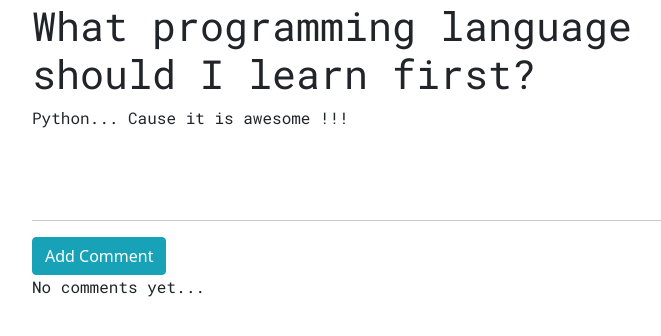
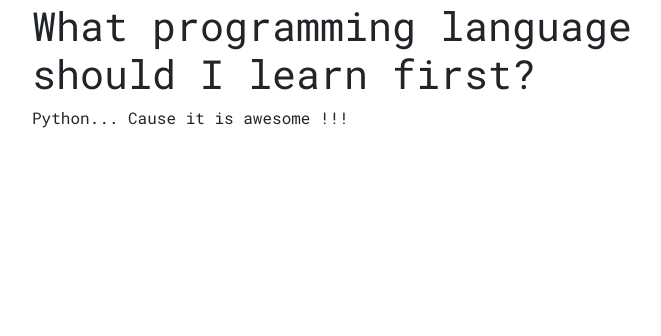
Before and after one commit to Jaiv24/my_django_site, a Django app: page /post/1 in a window 1280 px wide. Shown: the part 128-464 px from the top of the page, without its empty margins (24-685 px from the left). Run offline with Django 3.2, Linux system fonts and the light colour scheme; data comes from the database, SQL or seed files in the repository; some libraries are stand-ins or nearby versions.

Commit message:
Till step 4

```diff
--- a/blog/admin.py
+++ b/blog/admin.py
@@ -1,7 +1,6 @@
 from django.contrib import admin
 
 # Register your models here.
-from .models import Post, Comment
+from .models import Post
 
 admin.site.register(Post)
-admin.site.register(Comment)
--- a/blog/models.py
+++ b/blog/models.py
@@ -1,6 +1,5 @@
 from django.db import models
 from django.utils import timezone
-
 
 # Create your models here.
 
@@ -15,26 +14,6 @@
         self.published_date = timezone.now()
         self.save()
 
-    def approved_comments(self):
-        return self.comments.filter(approved=True)
-
-    #    Create a string representation
+#    Create a string representation
     def __str__(self):
         return str(self.title) + ' (' + str(self.author) + ')'
-
-
-class Comment(models.Model):
-    post = models.ForeignKey('blog.Post', on_delete=models.CASCADE, related_name='comments')
-    # Post.objects.get(pk =2).comments.all() will give all the comments of that perticular post comments.all() thanks to
-    # that related name attribute
-    author = models.CharField(max_length=200)
-    text = models.TextField()
-    created_date = models.DateTimeField(default=timezone.now)
-    approved = models.BooleanField(default=False)
-
-    def approve(self):
-        self.approved = True
-        self.save()
-
-    def __str__(self):
-        return self.text
--- a/blog/static/css/blog.css
+++ b/blog/static/css/blog.css
@@ -25,7 +25,6 @@
 
 .post h1 a {
   color: #000000;
-  text-decoration: none;
 }
 
 .post h1 a:visited {
@@ -37,13 +36,10 @@
 .post-form-blog .btn-primary{
   float: right;
 }
-.top-menu, .top-menu:hover {
+.top-menu, .top-menu:hover{
   color: #fffdd0;
   float: right;
   margin-right: 20px;
   font-size: 21pt;
   text-decoration: none;
 }
-/*.comment {*/
-/*  margin: 20px 20px 0 20px;*/
-/*}*/
--- a/blog/templates/blog/post_detail.html
+++ b/blog/templates/blog/post_detail.html
@@ -16,23 +16,4 @@
             <h1>{{ post.title }}</h1>
             <p> {{ post.text|linebreaksbr}}</p>
         </div>
-        <hr>
-        <a href="{% url 'add_comment_to_post' pk=post.pk %}" class="btn btn-info">Add Comment</a>
-        {% for comment in post.comments.all %}
-            {% if user.is_authenticated  or comment.approved %}
-            <div class="comment">
-                <div class="date">
-                    {{ comment.created_date }}
-                </div>
-                {% if not comment.approved and user.is_superuser %}
-                <a href="{% url 'comment_approve' pk=comment.pk %}"><i class="fas fa-user-check"></i></a>
-                <a href="{% url 'comment_remove' pk=comment.pk %}"><i class="fas fa-user-minus"></i></a>
-                {% endif %}
-                <strong>{{ comment.author }}</strong>
-                    <p>{{ comment.text }}</p>
-            {% endif %}
-        {% empty %}
-            <p>No comments yet...</p>
-        </div>
-        {% endfor %}
-{% endblock %}
+    {% endblock %}
--- a/blog/templates/blog/post_list.html
+++ b/blog/templates/blog/post_list.html
@@ -8,8 +8,6 @@
                 </div>
             <h1><a href="{% url 'post_detail' pk=post.pk %}">{{ post.title }}</a></h1>
             <p>{{ post.text|truncatechars:50 }}</p>
-
-            <a href="{% url 'post_detail' pk=post.pk %}">{{ post.approved_comments.count }} Comments</a>
             </div>
             {% endfor %}
     {% endblock %}
--- a/blog/urls.py
+++ b/blog/urls.py
@@ -2,17 +2,15 @@
 
 from . import views
 
+
+
 urlpatterns = [
-
     path('', views.post_list, name='post_list'),
-
+    path('post/<int:pk>', views.post_detail, name='post_detail'),
     path('post/new/', views.post_new, name='post_new'),
     path('post/<int:pk>/edit/', views.post_edit, name='post_edit'),
     path('drafts/', views.post_draft_list, name='post_draft_list'),
     path('post/<int:pk>/publish/', views.post_publish, name='post_publish'),
-    # path('accounts/login/', auth_views.login, name='login'),
-    path('post/<int:pk>/comment/', views.add_comment_to_post, name='add_comment_to_post'),
-    path('comment/<int:pk>/remove/', views.comment_remove, name='comment_remove'),
-    path('post/<int:pk>', views.post_detail, name='post_detail'),
-    path('comment/<int:pk>/approve/', views.comment_approve, name='comment_approve'),
+    #path('accounts/login/', auth_views.login, name='login'),
+
 ]
--- a/blog/views.py
+++ b/blog/views.py
@@ -1,8 +1,8 @@
 from django.shortcuts import render, get_object_or_404, redirect
 from django.utils import timezone
 from django.contrib.auth.decorators import login_required
-from .forms import PostForm, CommentForm
-from .models import Post, Comment
+from .forms import PostForm
+from .models import Post
 
 
 # Create your views here.
@@ -16,7 +16,6 @@
     post = get_object_or_404(Post, pk=pk)
     stuff_for_frontend = {'post': post}
     return render(request, 'blog/post_detail.html', stuff_for_frontend)
-
 
 @login_required
 def post_new(request):
@@ -32,7 +31,6 @@
         form = PostForm()
         stuff_for_frontend = {'form': form}
     return render(request, 'blog/post_edit.html', stuff_for_frontend)
-
 
 @login_required
 def post_edit(request, pk):
@@ -50,45 +48,14 @@
         stuff_for_frontend = {'form': form, 'post': post}
     return render(request, 'blog/post_edit.html', stuff_for_frontend)
 
-
 @login_required
 def post_draft_list(request):
     posts = Post.objects.filter(published_date__isnull=True).order_by('-created_date')
-    stuff_for_frontend = {'posts': posts}
+    stuff_for_frontend = {'posts':posts}
     return render(request, 'blog/post_draft_list.html', stuff_for_frontend)
-
 
 @login_required
 def post_publish(request, pk):
     post = get_object_or_404(Post, pk=pk)
     post.publish()
     return redirect('post_detail', pk=pk)
-
-@login_required
-def add_comment_to_post(request, pk):
-    post = get_object_or_404(Post, pk=pk)
-
-    if request.method == 'POST':
-        form = CommentForm(request.POST)
-        if form.is_valid():
-            comment = form.save(commit=False)
-            comment.author = request.user
-            comment.post = post
-            comment.save()
-            return redirect('post_detail', pk=post.pk)
-    else:
-        form = CommentForm()
-        stuff_for_frontend = {'form': form}
-    return render(request, 'blog/add_comment_to_post.html', stuff_for_frontend)
-
-@login_required
-def comment_remove(request, pk):
-    comment = get_object_or_404(Comment, pk=pk)
-    comment.delete()
-    return redirect('post_detail', pk=comment.post.pk)
-
-@login_required
-def comment_approve(request, pk):
-    comment = get_object_or_404(Comment, pk=pk)
-    comment.approve()
-    return redirect('post_detail', pk=comment.post.pk)
```
Also changed, not shown: blog/forms.py (+1 -8 lines), blog/templates/blog/add_comment_to_post.html (deleted, +0 -13 lines), blog/migrations/0002_comment.py (deleted), blog/migrations/0003_comment_approved.py (deleted).
